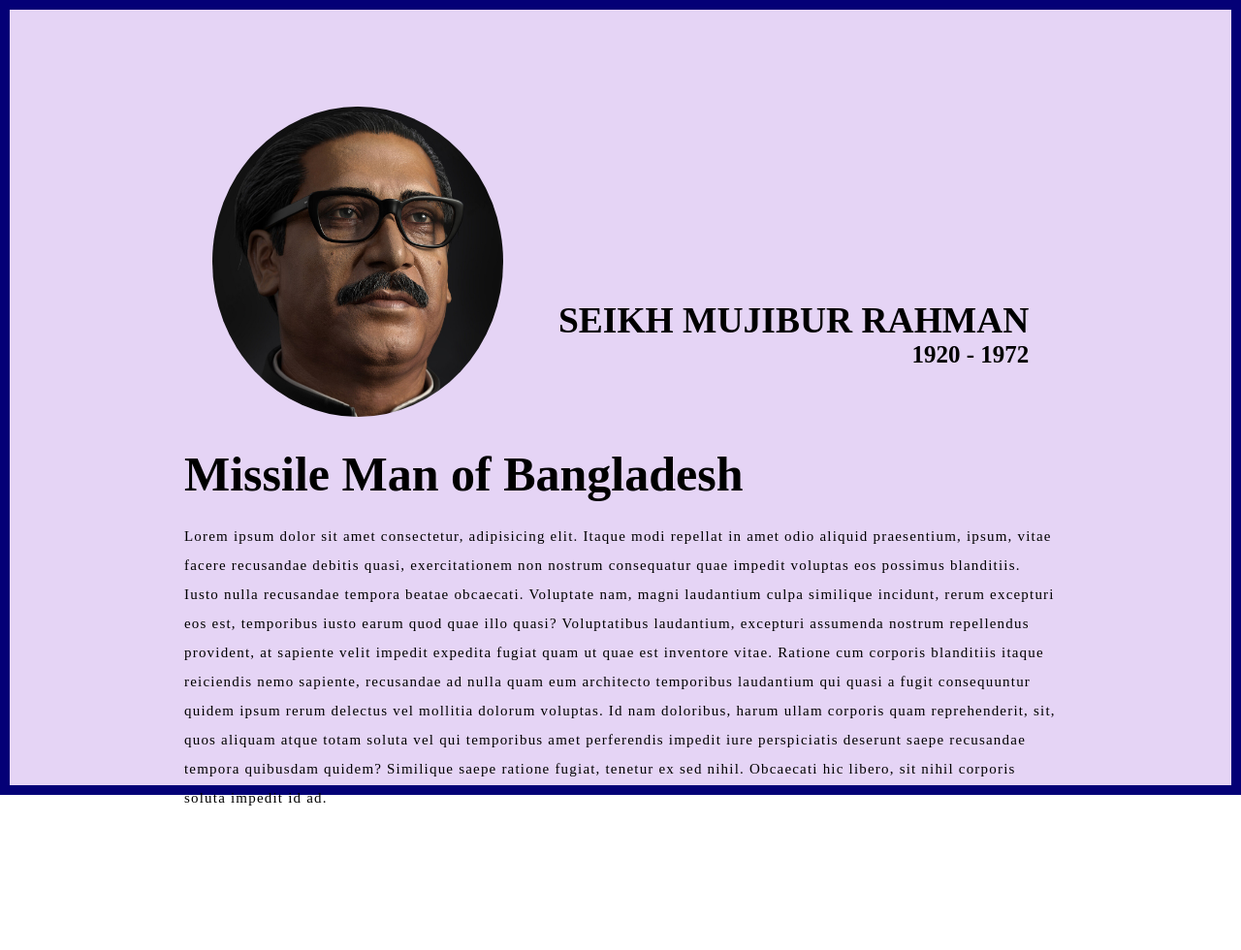
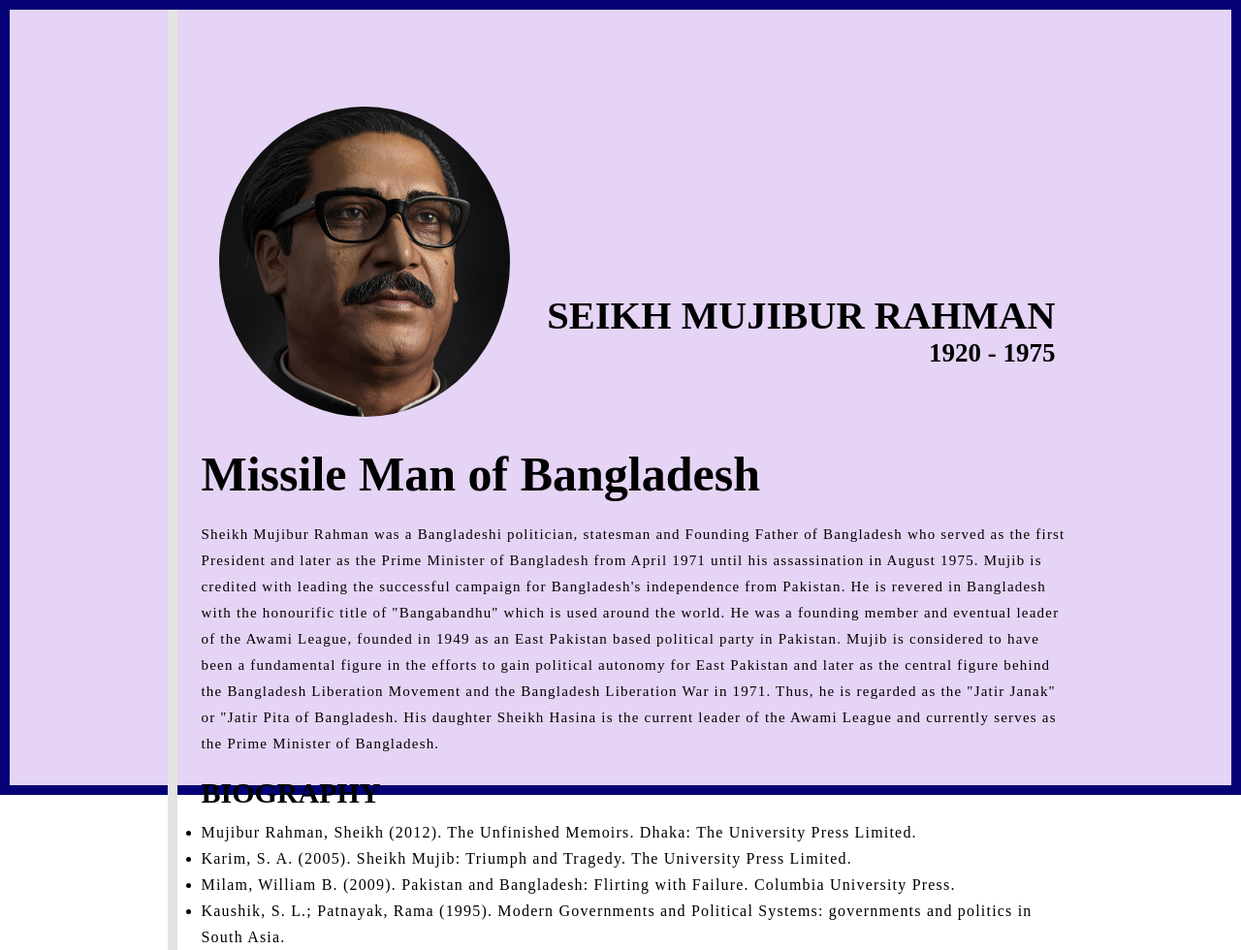
Before and after one commit to MasumHossain71/project-mujib, a plain HTML site: page index.html in a window 1280 px wide. Shown: the whole page at 97% size. Before the commit the page ends 838 px from the top, so only its background shows below. Drawn offline with Linux system fonts and the light colour scheme.

Commit message:
codeadded

```diff
--- a/index.html
+++ b/index.html
@@ -16,14 +16,25 @@
             </div>
             <div class="text">
             <h1>Seikh Mujibur Rahman</h1>
-            <h4>1920 - 1972</h4>
+            <h4>1920 - 1975</h4>
             </div>
         </section>
         <section class="item-sec">
             <div class="about">
             <h1>Missile Man of Bangladesh</h1>
-                <p>Lorem ipsum dolor sit amet consectetur, adipisicing elit. Itaque modi repellat in amet odio aliquid praesentium, ipsum, vitae facere recusandae debitis quasi, exercitationem non nostrum consequatur quae impedit voluptas eos possimus blanditiis. Iusto nulla recusandae tempora beatae obcaecati. Voluptate nam, magni laudantium culpa similique incidunt, rerum excepturi eos est, temporibus iusto earum quod quae illo quasi? Voluptatibus laudantium, excepturi assumenda nostrum repellendus provident, at sapiente velit impedit expedita fugiat quam ut quae est inventore vitae. Ratione cum corporis blanditiis itaque reiciendis nemo sapiente, recusandae ad nulla quam eum architecto temporibus laudantium qui quasi a fugit consequuntur quidem ipsum rerum delectus vel mollitia dolorum voluptas. Id nam doloribus, harum ullam corporis quam reprehenderit, sit, quos aliquam atque totam soluta vel qui temporibus amet perferendis impedit iure perspiciatis deserunt saepe recusandae tempora quibusdam quidem? Similique saepe ratione fugiat, tenetur ex sed nihil. Obcaecati hic libero, sit nihil corporis soluta impedit id ad.</p>
+                <p>Sheikh Mujibur Rahman was a Bangladeshi politician, statesman and Founding Father of Bangladesh who served as the first President and later as the Prime Minister of Bangladesh from April 1971 until his assassination in August 1975. Mujib is credited with leading the successful campaign for Bangladesh's independence from Pakistan. He is revered in Bangladesh with the honourific title of "Bangabandhu" which is used around the world. He was a founding member and eventual leader of the Awami League, founded in 1949 as an East Pakistan based political party in Pakistan. Mujib is considered to have been a fundamental figure in the efforts to gain political autonomy for East Pakistan and later as the central figure behind the Bangladesh Liberation Movement and the Bangladesh Liberation War in 1971. Thus, he is regarded as the "Jatir Janak" or "Jatir Pita of Bangladesh. His daughter Sheikh Hasina is the current leader of the Awami League and currently serves as the Prime Minister of Bangladesh.</p>
             </div>
+        </section>
+        <section class="biography">
+            <div class="biography_sec">
+            <h3>BIOGRAPHY</h3>
+            <ul>
+                <li>Mujibur Rahman, Sheikh (2012). The Unfinished Memoirs. Dhaka: The University Press Limited.</li>
+                <li>Karim, S. A. (2005). Sheikh Mujib: Triumph and Tragedy. The University Press Limited.</li>
+                <li>Milam, William B. (2009). Pakistan and Bangladesh: Flirting with Failure. Columbia University Press.</li>
+                <li>Kaushik, S. L.; Patnayak, Rama (1995). Modern Governments and Political Systems: governments and politics in South Asia.</li>
+            </ul>
+             </div>
         </section>
        </div>
     </div>
--- a/style.css
+++ b/style.css
@@ -10,6 +10,8 @@
 .content{
     max-width: 900px;
     margin: 0 auto;
+    border-left:10px solid #e3e3e3;
+    padding-left:25px;
 }
 .image-container,img{
     width: 300px;
@@ -26,7 +28,7 @@
 }
 
 .text{
-    font-size: 25px;
+    font-size: 27px;
     font-weight: bold;
     text-transform: uppercase;
 }
@@ -40,6 +42,17 @@
 }
 .about p{
     font-size: 15px;
-    line-height: 30px;
+    line-height: 27px;
     letter-spacing: 1.2px;
 }
+.biography_sec{
+margin-top: 20px;
+}
+.biography_sec h3{
+    margin-bottom: 10px;
+    font-size: 30px;
+}
+.biography_sec ul li{
+    letter-spacing: 1.2px;
+    line-height: 27px;
+}
```
